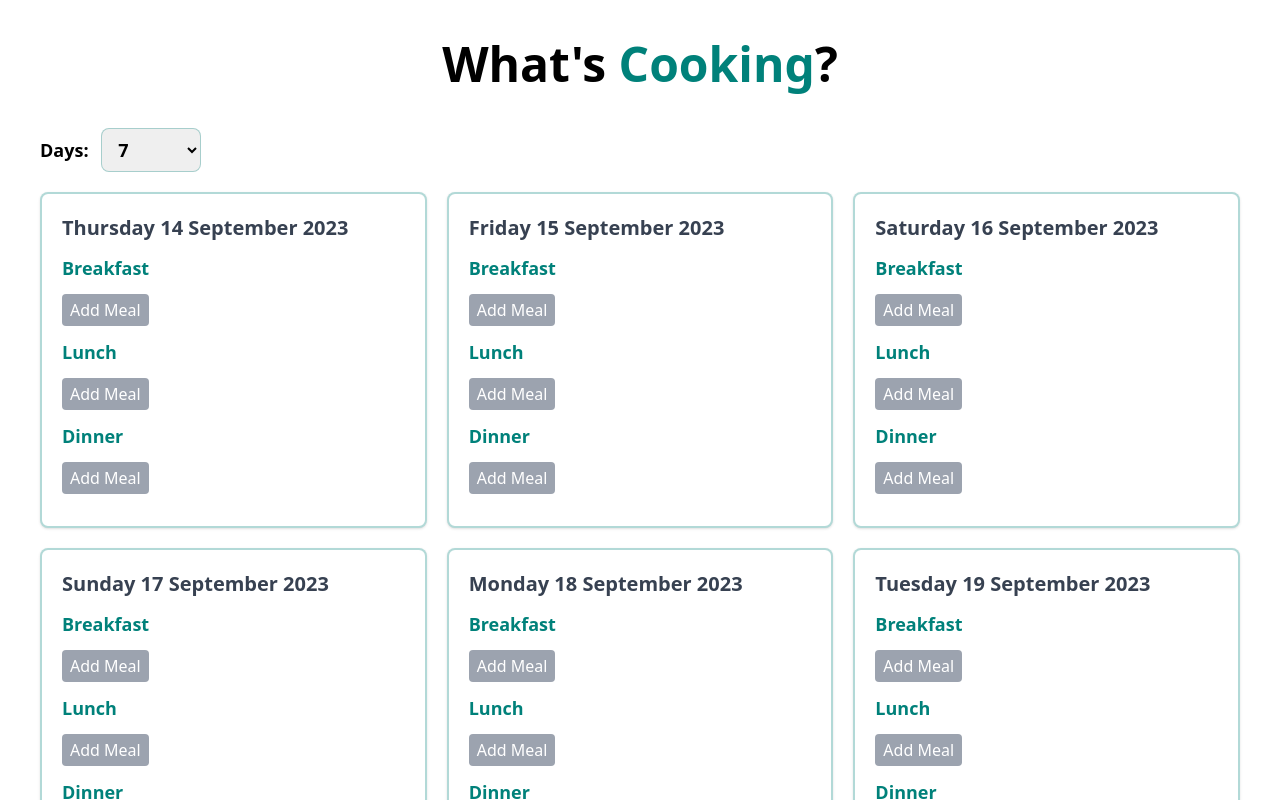
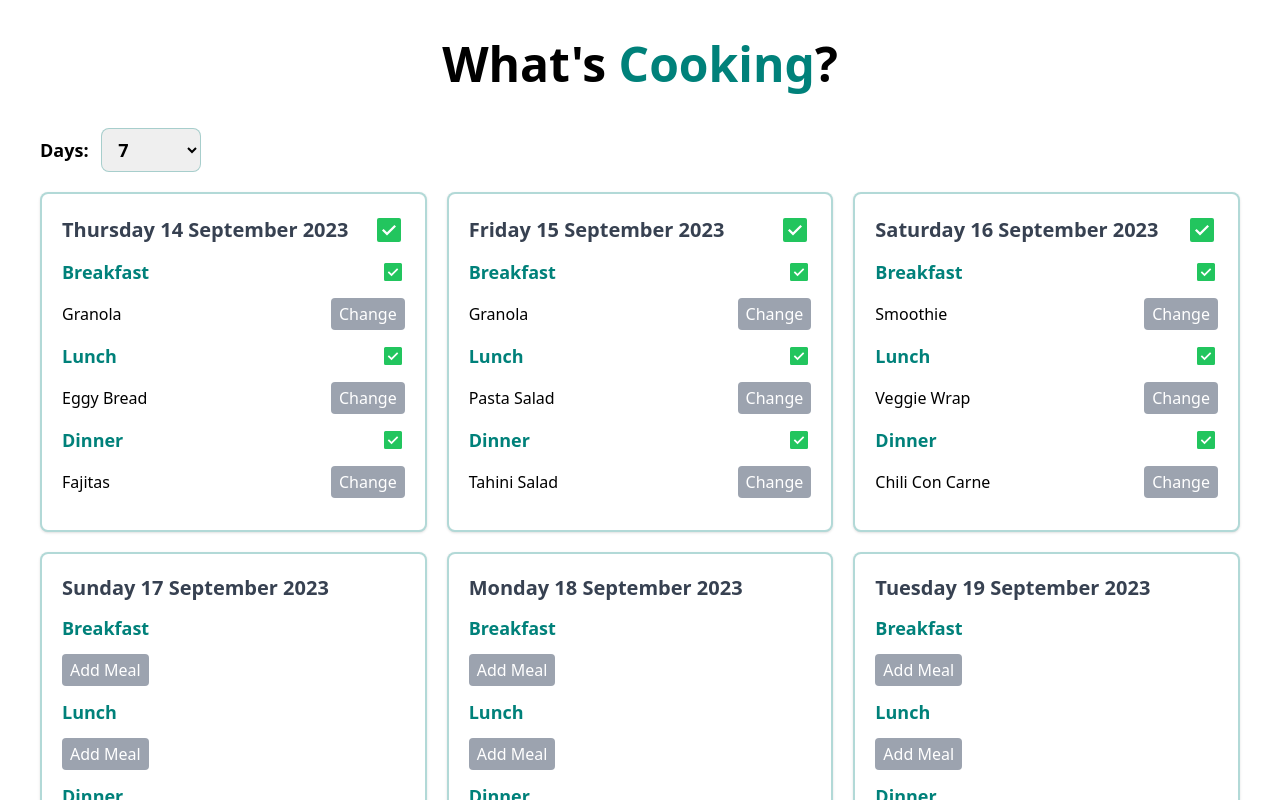
Before and after one commit to ajbates93/whats-cooking, a Nuxt app: page / in a window 1280 px wide. Shown: the top 800 px of the page. Built offline with nearby package versions, Linux system fonts and the light colour scheme.

Commit message:
feat: move logic out from component into store for creating, updating and seeding meals.

```diff
--- a/components/DayCard.vue
+++ b/components/DayCard.vue
@@ -1,32 +1,51 @@
 <script setup lang="ts">
-import type { Day } from '@/types'
+import { useStore } from '@/store'
+import { Day, MealType, Meal } from '@/types'
 type Props = {
-  dayTitle: string
+  dayTitle: string,
+  dayDate: Date
 }
-const { dayTitle } = defineProps<Props>()
+const { dayTitle, dayDate } = defineProps<Props>()
+const store = useStore()
 const day = reactive<Day>({
   id: 0,
+  date: dayDate,
   breakfast: undefined,
   lunch: undefined,
   dinner: undefined
 })
-
-const addMeal = (mealType: string, mealTitle: string) => {
-  switch (mealType) {
-    case "breakfast":
-      day.breakfast = { name: mealTitle }
-      break;
-    case "lunch":
-      day.lunch = { name: mealTitle}
-      break;
-    case "dinner":
-      day.dinner = { name: mealTitle }
-      break;
-    default:
-      break;
+const findMealsForDay = () => {
+  const meals = store.meals.filter(x => x.date.toLocaleDateString() === dayDate.toLocaleDateString())
+  if (meals.length > 0) {
+    meals.forEach(x => {
+      switch (x.type) {
+        case MealType.Breakfast:
+          day.breakfast = x
+          break;
+        case MealType.Lunch:
+          day.lunch = x
+          break;
+        case MealType.Dinner:
+          day.dinner = x
+          break;
+        default:
+          break;
+      }
+    })
   }
 }
+const addMeal = (mealType: MealType, mealTitle: string, date?: Date) => {
+  const meal: Meal = {
+    name: mealTitle,
+    type: mealType,
+    date: date ? date : dayDate
+  }
+  store.addMeal(meal)
+}
 
+onMounted(() => {
+  findMealsForDay()
+})
 </script>
 
 <template>
@@ -40,21 +59,23 @@ const addMeal = (mealType: string, mealTitle: string) => {
         Breakfast
         <Icon v-if="day.breakfast" name="carbon:checkbox-checked-filled" class="text-green-500" size="1.5rem"/>
       </div>
-      <DayMeal :day="day" :meal="day.breakfast ?? null" @addMeal="(mealTitle: string) => addMeal('breakfast', mealTitle)" />
+      <div ref="area1" class="area">
+        <DayMeal :day="day" :meal="day.breakfast ?? null" @addMeal="(mealTitle: string) => addMeal(MealType.Breakfast, mealTitle)" />
+      </div>
     </div>
     <div class="my-3">
       <div class="my-2 font-bold text-primary text-lg flex justify-between items-center">
         Lunch
         <Icon v-if="day.lunch" name="carbon:checkbox-checked-filled" class="text-green-500" size="1.5rem"/>
       </div>
-      <DayMeal :day="day" :meal="day.lunch ?? null" @addMeal="(mealTitle: string) => addMeal('lunch', mealTitle)" />
+      <DayMeal :day="day" :meal="day.lunch ?? null" @addMeal="(mealTitle: string) => addMeal(MealType.Lunch, mealTitle)" />
     </div>
     <div class="my-3">
       <div class="my-2 font-bold text-primary text-lg flex justify-between items-center">
         Dinner
         <Icon v-if="day.dinner" name="carbon:checkbox-checked-filled" class="text-green-500" size="1.5rem"/>
       </div>
-      <DayMeal :day="day" :meal="day.dinner ?? null" @addMeal="(mealTitle: string) => addMeal('dinner', mealTitle)" />
+      <DayMeal :day="day" :meal="day.dinner ?? null" @addMeal="(mealTitle: string) => addMeal(MealType.Dinner, mealTitle)" />
     </div>
   </div>
 </template>
--- a/nuxt.config.ts
+++ b/nuxt.config.ts
@@ -4,6 +4,7 @@ export default defineNuxtConfig({
   modules: [
     '@nuxtjs/tailwindcss',
     '@vueuse/nuxt',
-    'nuxt-icon'
+    'nuxt-icon',
+    '@pinia/nuxt'
   ]
 })
--- a/package.json
+++ b/package.json
@@ -18,5 +18,8 @@
     "preview": "nuxt preview",
     "postinstall": "nuxt prepare",
     "test": "vitest"
+  },
+  "dependencies": {
+    "@pinia/nuxt": "^0.4.11"
   }
 }
--- a/pages/index.vue
+++ b/pages/index.vue
@@ -1,16 +1,19 @@
 <script setup lang="ts">
+import { useStore } from '@/store'
 
-const daysToShow = ref<number>(7)
+const store = useStore()
 
 const calendarDays = computed(() => {
   const today = new Date()
-  return Array.from({ length: daysToShow.value }, (_, i) => {
+  return Array.from({ length: store.calendarDaysToShow}, (_, i) => {
     const day = new Date(today)
     if (i > 0)
       day.setDate(today.getDate() + i)
     return day
   })
 })
+
+onBeforeMount(() => store.seedMeals())
 
 </script>
 
@@ -20,7 +23,7 @@ const calendarDays = computed(() => {
     <div class="max-w-screen-xl mx-auto">
       <div class="my-5 font-bold text-lg">
         <span class="mr-2">Days: </span>
-        <select v-model="daysToShow" class="px-3 py-2 border border-primary border-opacity-30 rounded-lg min-w-[100px]">
+        <select v-model="store.calendarDaysToShow" class="px-3 py-2 border border-primary border-opacity-30 rounded-lg min-w-[100px]">
           <option>5</option>
           <option selected>7</option>
           <option>10</option>
@@ -28,7 +31,7 @@ const calendarDays = computed(() => {
         </select>
       </div>
       <div class="grid grid-cols-3 gap-5">
-        <DayCard v-for="day in calendarDays" :day-title="day.toLocaleDateString('en-UK', { weekday: 'long', month: 'long', day: 'numeric', year: 'numeric'})"></DayCard>
+        <DayCard v-for="day in calendarDays" :day-date="day" :day-title="day.toLocaleDateString('en-UK', { weekday: 'long', month: 'long', day: 'numeric', year: 'numeric'})"></DayCard>
       </div>
     </div>
   </div>
--- /dev/null
+++ b/store/index.ts
@@ -0,0 +1,38 @@
+import { defineStore } from 'pinia'
+import { MealType, type Meal } from '@/types'
+export const useStore = defineStore('store', {
+  state: () => ({
+    calendarDaysToShow: 7,
+    meals: [] as Meal[]
+  }),
+  getters: {
+  },
+  actions: {
+    addMeal(meal: Meal) {
+      const exists = this.meals.findIndex(x => x.date.toLocaleDateString() === meal.date.toLocaleDateString() && x.type === meal.type)
+
+      if (exists !== -1)
+        this.meals[exists] = meal
+      else
+        this.meals.push(meal)
+    },
+    seedMeals() {
+      const today = new Date()
+      const tomorrow = new Date()
+      const dayAfterTomorrow = new Date()
+      tomorrow.setDate(today.getDate() + 1)
+      dayAfterTomorrow.setDate(today.getDate() + 2)
+
+      this.addMeal({ type: MealType.Breakfast, name: "Granola", date: today })
+      this.addMeal({ type: MealType.Lunch, name: "Eggy Bread", date: today })
+      this.addMeal({ type: MealType.Dinner, name: "Fajitas", date: today })
+      this.addMeal({ type: MealType.Breakfast, name: "Granola", date: tomorrow })
+      this.addMeal({ type: MealType.Lunch, name: "Pasta Salad", date: tomorrow })
+      this.addMeal({ type: MealType.Dinner, name: "Tahini Salad", date: tomorrow })
+      this.addMeal({ type: MealType.Breakfast, name: "Smoothie", date: dayAfterTomorrow })
+      this.addMeal({ type: MealType.Lunch, name: "Veggie Wrap", date: dayAfterTomorrow })
+      this.addMeal({ type: MealType.Dinner, name: "Chili Con Carne", date: dayAfterTomorrow })
+      console.log('seed meals called')
+    }
+  }
+})
--- a/types/index.ts
+++ b/types/index.ts
@@ -1,9 +1,17 @@
+export enum MealType {
+  Breakfast,
+  Lunch,
+  Dinner
+}
 export type Meal = {
   name: string
+  type: MealType,
+  date: Date,
   missingIngredients?: string[]
 }
 export type Day = {
   id: number,
+  date: Date,
   breakfast?: Meal,
   lunch?: Meal,
   dinner?: Meal
```
Also changed, not shown: 1 other file (tests, documents, lock files or other folders).
